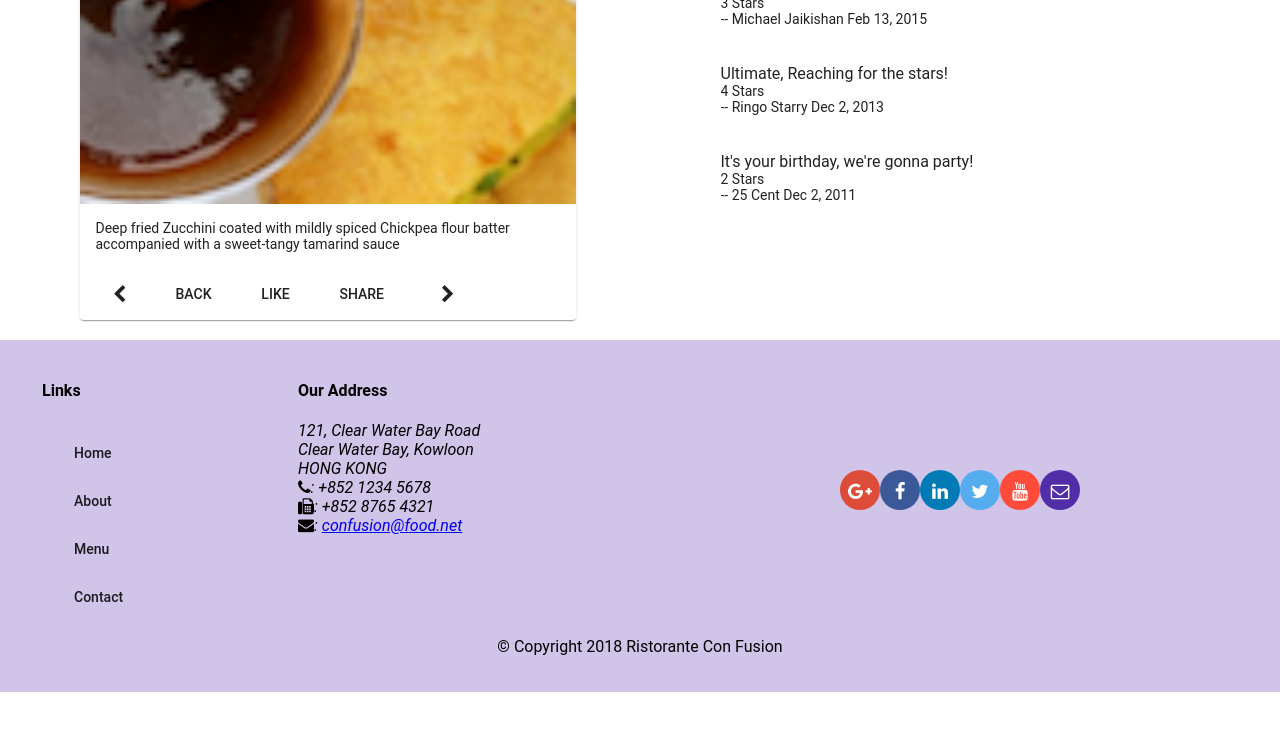
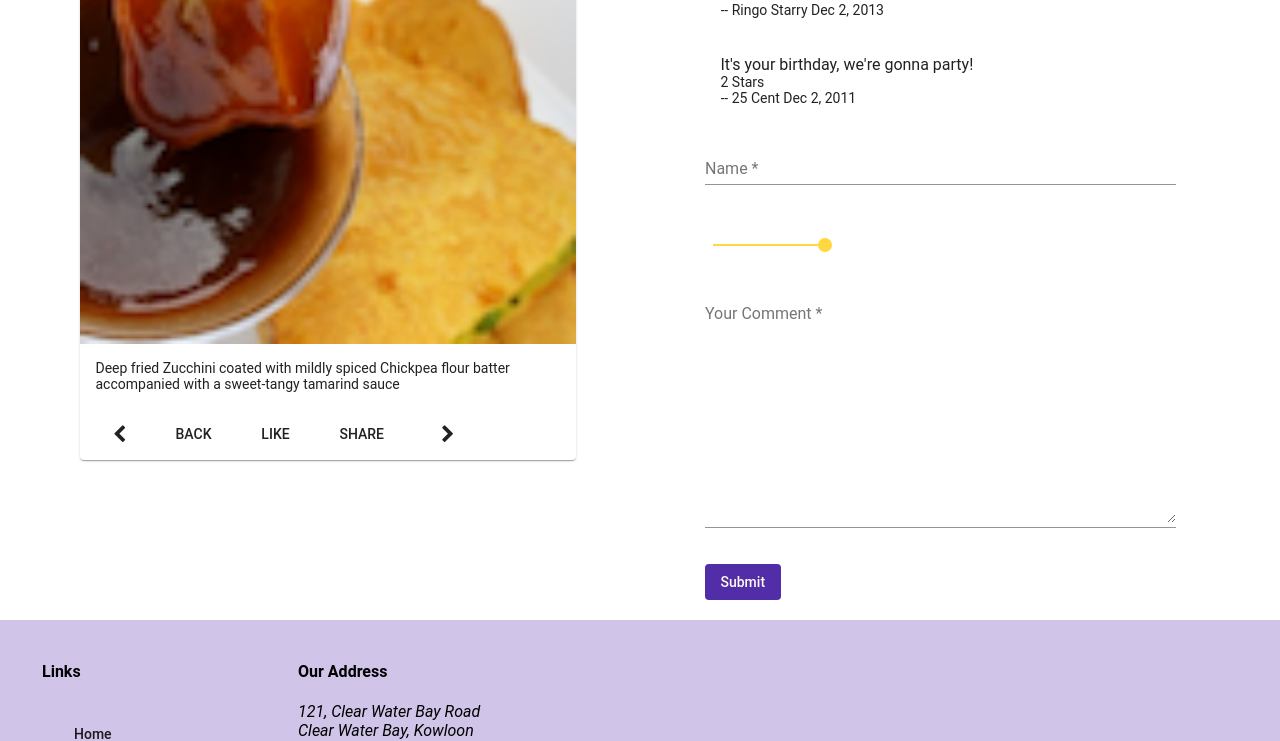
Before and after one commit to allendomingo/CourseraProjects, an Angular app in the folder HKUST FE AngularJS Framework/conFusion/: page /dishdetail/1 in a window 1280 px wide. Shown: the part 742-1483 px from the top of the page. Before the commit the page ends 1434 px from the top, so only its background shows below. Built offline with nearby package versions, Linux system fonts and the light colour scheme.

Commit message:
HKUST-AngularJs Module 3: Assignment 3 - Add reactive form for adding comment per dish

```diff
--- a/HKUST FE AngularJS Framework/conFusion/src/app/app.module.ts
+++ b/HKUST FE AngularJS Framework/conFusion/src/app/app.module.ts
@@ -14,6 +14,7 @@ import { MatListModule } from '@angular/material/list';
 import { MatProgressSpinnerModule } from '@angular/material/progress-spinner';
 import { MatSelectModule } from '@angular/material/select';
 import { MatSlideToggleModule } from '@angular/material/slide-toggle';
+import { MatSliderModule } from '@angular/material/slider';
 import { MatToolbarModule } from '@angular/material/toolbar';
 
 import { AppRoutingModule } from './routing/app-routing.module';
@@ -63,6 +64,7 @@ import { LoginComponent } from './login/login.component';
 		MatProgressSpinnerModule,
 		MatSelectModule,
 		MatSlideToggleModule,
+		MatSliderModule,
     MatToolbarModule,
 		ReactiveFormsModule
   ],
--- a/HKUST FE AngularJS Framework/conFusion/src/app/dishdetail/dishdetail.component.html
+++ b/HKUST FE AngularJS Framework/conFusion/src/app/dishdetail/dishdetail.component.html
@@ -41,7 +41,64 @@
         <p matLine>{{ comment.rating }} Stars</p>
         <p matLine>-- {{ comment.author }} {{ comment.date | date }}</p>
 			</mat-list-item>
+			<mat-list-item *ngIf="commentForm.value && commentForm.valid">
+				<p matLine>{{ commentForm.value.comment }}</p>
+				<p matLine>{{ commentForm.value.rating }} Stars</p>
+				<p matLine>-- {{ commentForm.value.author }}</p>
+			</mat-list-item>
 		</mat-list>
+
+		<form novalidate [formGroup]="commentForm" #cform="ngForm" (ngSubmit)="onSubmit()">
+			<p>
+				<mat-form-field class="full-width">
+					<input
+						matInput
+						formControlName="author"
+						placeholder="Name"
+						type="text"
+						required
+					>
+					<mat-error *ngIf="formErrors.author">
+						{{ formErrors.author }}
+					</mat-error>
+				</mat-form-field>
+			</p>
+			<p>
+				<mat-slider
+					formControlName="rating"
+					min="1"
+					max="5"
+					step="1"
+					value="5"
+					tickInterval="1"
+					thumbLabel
+				>
+				</mat-slider>
+			</p>
+			<p>
+				<mat-form-field class="full-width">
+					<textarea
+						matInput
+						formControlName="comment"
+						placeholder="Your Comment"
+						rows=12
+						required
+					>
+					</textarea>
+				</mat-form-field>
+				<mat-error *ngIf="formErrors.comment">
+					{{ formErrors.comment }}
+				</mat-error>
+			</p>
+			<button
+				mat-button
+				type="submit"
+				class="background-primary text-floral-white"
+				[disabled]="commentForm.invalid"
+			>
+				Submit
+			</button>
+		</form>
 	</div>
 
 	<div [hidden]="dish">
--- a/HKUST FE AngularJS Framework/conFusion/src/app/dishdetail/dishdetail.component.scss
+++ b/HKUST FE AngularJS Framework/conFusion/src/app/dishdetail/dishdetail.component.scss
@@ -0,0 +1,3 @@
+.full-width {
+	width: 95%
+}
--- a/HKUST FE AngularJS Framework/conFusion/src/app/dishdetail/dishdetail.component.ts
+++ b/HKUST FE AngularJS Framework/conFusion/src/app/dishdetail/dishdetail.component.ts
@@ -1,6 +1,7 @@
-import { Component, OnInit } from '@angular/core';
+import { Component, OnInit, ViewChild } from '@angular/core';
 import { Location } from '@angular/common';
 import { ActivatedRoute, Params } from '@angular/router';
+import { FormBuilder, FormGroup, NgForm, Validators } from '@angular/forms';
 import { switchMap } from 'rxjs/operators';
 
 import { Dish } from '../shared/dish';
@@ -17,12 +18,32 @@ export class DishdetailComponent implements OnInit {
 	dishIds!: string[];
 	prev!: string;
 	next!: string;
+	commentForm!: FormGroup;
+	@ViewChild('cform') commentFormDirective!: NgForm;
+
+	formErrors: { [key: string]: string } = {
+		'author': '',
+		'comment': '',
+	};
+
+	validationMessages: { [key: string]: { [key: string]: string } } = {
+    'author': {
+      'required':      'Name is required.',
+      'minlength':     'Name must be at least 2 characters long.',
+    },
+    'comment': {
+      'required':      'Comment is required.',
+    },
+  };
 
   constructor(
     private dishService: DishService,
     private location: Location,
-    private route: ActivatedRoute
-  ) { }
+    private route: ActivatedRoute,
+		private fb: FormBuilder
+  ) {
+		this.createForm();
+	}
 
   ngOnInit(): void {
 		this.dishService.getDishIds()
@@ -46,4 +67,56 @@ export class DishdetailComponent implements OnInit {
     this.location.back();
   }
 
+	createForm(): void {
+		this.commentForm = this.fb.group({
+			author: ['', [
+				Validators.required, Validators.minLength(2)
+			]],
+			rating: 5,
+			comment: ['', [
+				Validators.required
+			]],
+		});
+
+		this.commentForm.valueChanges
+			.subscribe(data => this.onValueChanged(data));
+
+		this.onValueChanged(); // (re)set form validation message
+	}
+
+	onValueChanged(data?: any): void {
+		if (!this.commentForm) return;
+
+		const form = this.commentForm;
+		for (const field in this.formErrors) {
+			if (this.formErrors.hasOwnProperty(field)) {
+				// clear previous error message (if any)
+				this.formErrors[field] = '';
+
+				const control = form.get(field);
+				if (control && control.dirty && !control.valid) {
+					const messages = this.validationMessages[field];
+					for (const key in control.errors) {
+						if (control.errors.hasOwnProperty(key)) {
+							this.formErrors[field] += messages[key] + ' ';
+						}
+					}
+				}
+			}
+		}
+	}
+
+	onSubmit(): void {
+		this.dish.comments.push({
+			...this.commentForm.value,
+			date: new Date().toISOString(),
+		});
+		this.commentFormDirective.resetForm();
+		this.commentForm.reset({
+			author: '',
+			rating: 5,
+			comment: '',
+		});
+	}
+
 }
```
